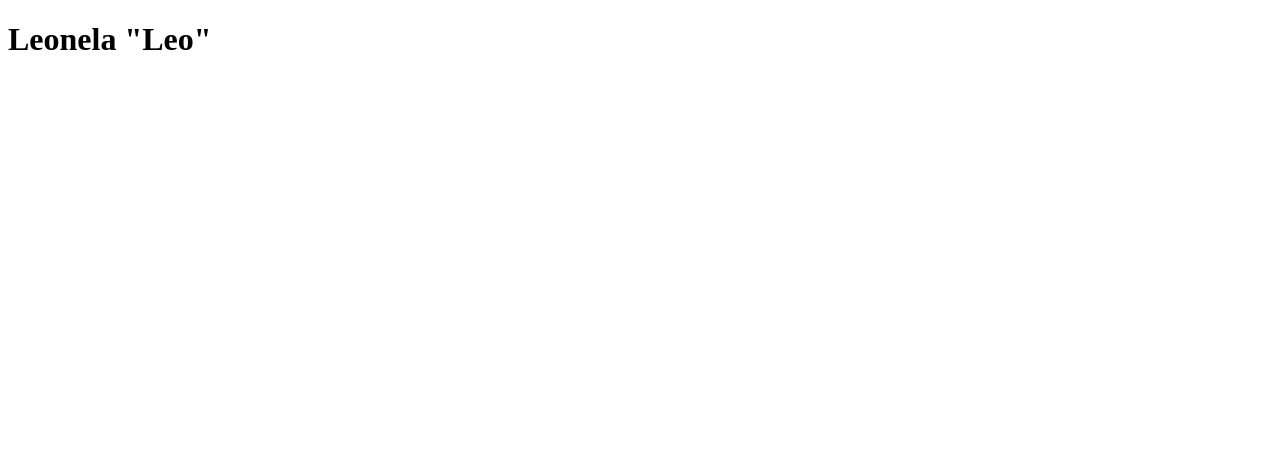
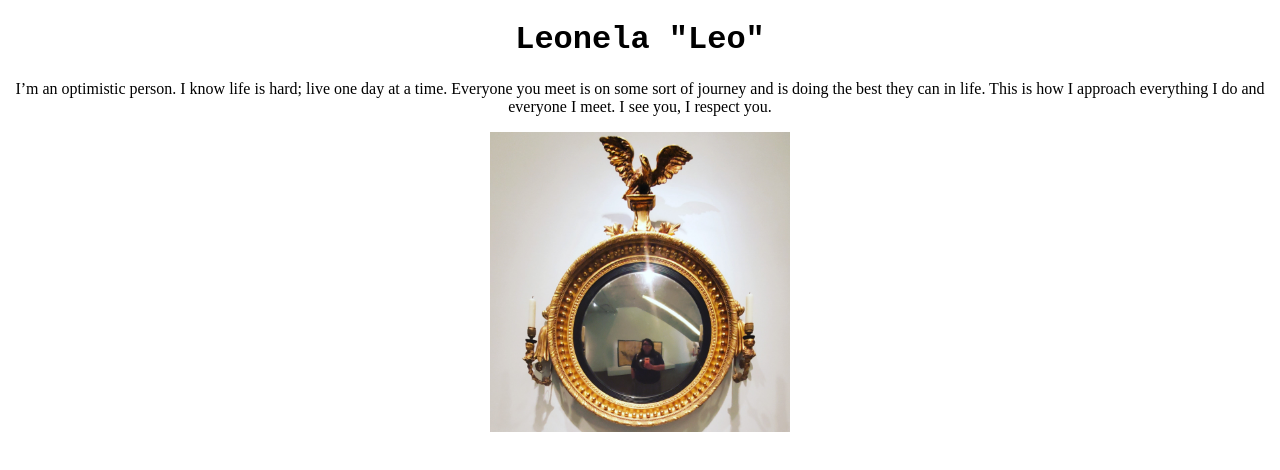
Before and after one commit to Leeyo84/about-leonela, a plain HTML site: page index.html in a window 1280 px wide. Drawn offline with Linux system fonts and the light colour scheme.

Commit message:
added index.html

```diff
--- a/index.html
+++ b/index.html
@@ -1,14 +1,21 @@
-<!doctype html>
+<!DOCTYPE html>
 <html lang="en">
 <head>
 	<meta charset="UTF-8">
 	<title>About Me</title>
+	<link rel="stylesheet" href="style.css">
+
 </head>
 <body>
 	<h1>Leonela "Leo"</h1>
-	<p>
-
-	</p>
+	<div>
+		<p>
+			I’m an optimistic person. I know life is hard; live one day at a time. Everyone you meet is on some sort of journey and is doing the best they can in life. This is how I approach everything I do and everyone I meet. I see you, I respect you.
+		</p>
+	</div>
+	<div>
+	<img src="denver-mirror-leo.jpg">
+	</div>
 
 </body>
 </html>
--- /dev/null
+++ b/style.css
@@ -0,0 +1,15 @@
+img {
+	display: block;
+	margin-left: auto;
+	margin-right: auto;
+	width: 300px;
+}
+
+p {
+	text-align: center;
+}
+
+h1 {
+	text-align: center;
+	font-family: "Courier New", serif
+}
```
Also changed, not shown: denver-mirror-leo.jpg (added).
